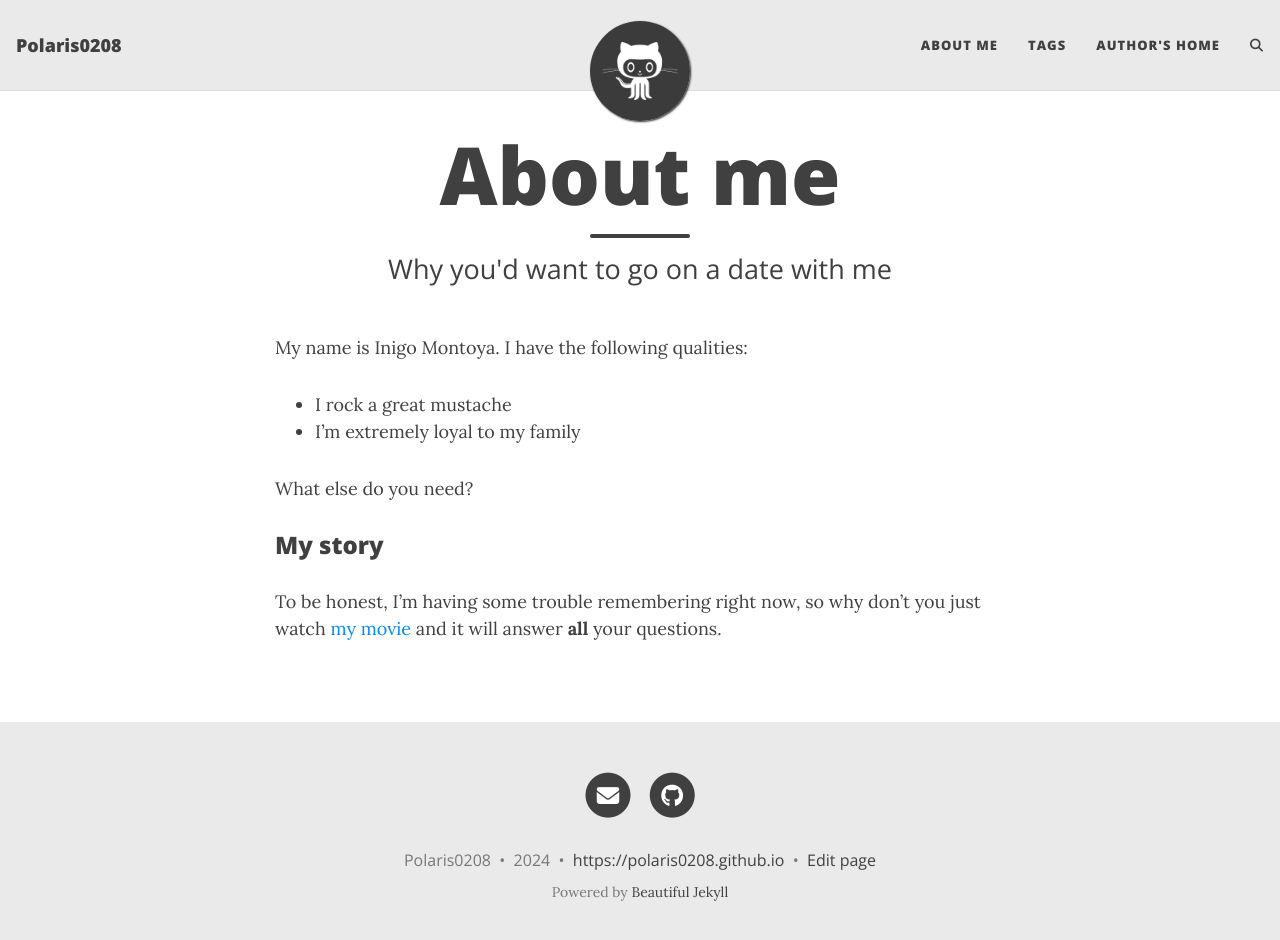
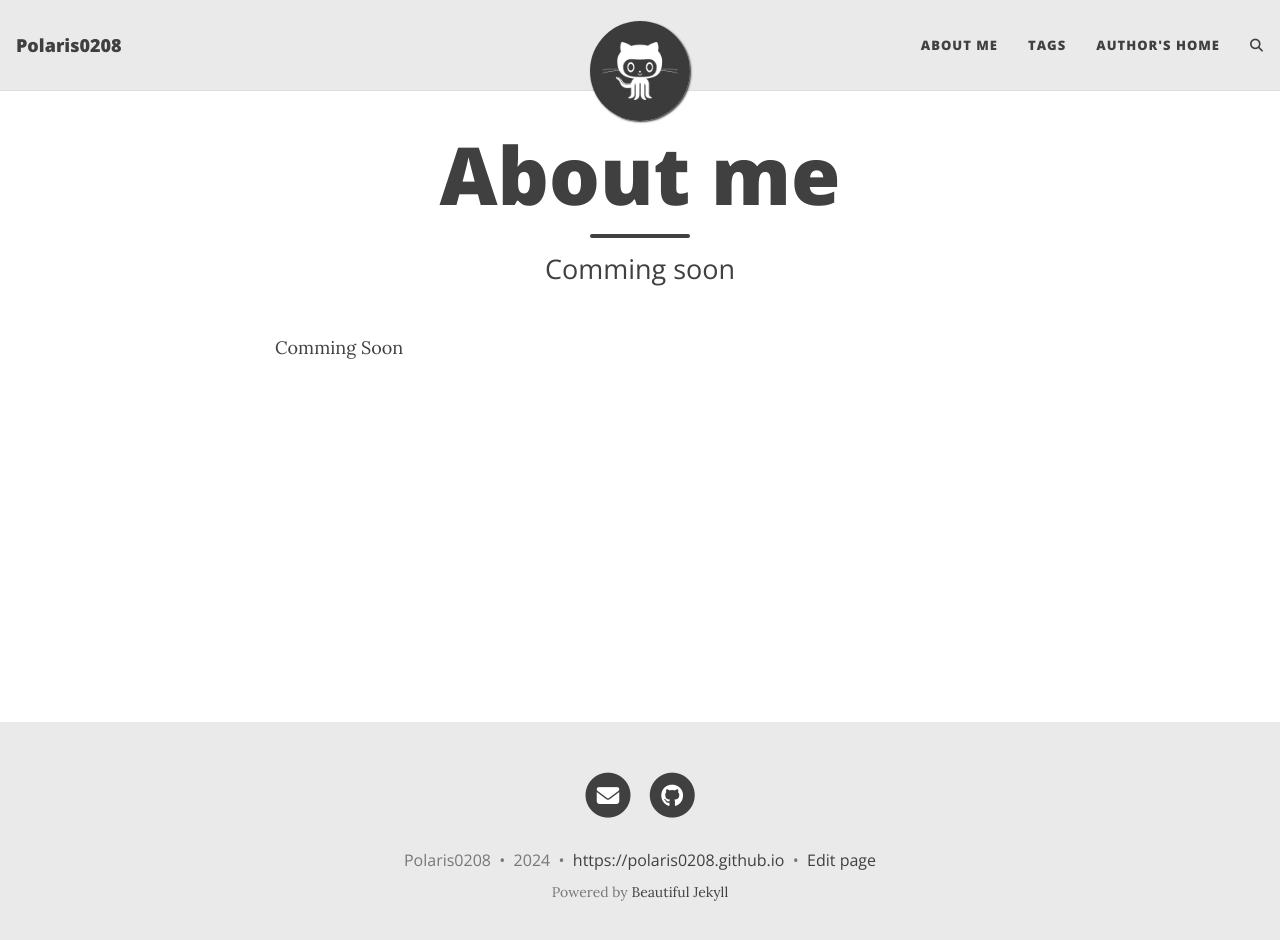
Before and after one commit to polaris0208/polaris0208.github.io, a Jekyll site: the page built from aboutme.md, in a window 1280 px wide and 953 px high. Shown: the top 940 px of the window. Built offline with Jekyll 4.4.1, drawn with Linux system fonts in a browser that asks for light colours; comment, search, counter and statistics services are not loaded.

Commit message:
about me init

```diff
--- a/aboutme.md
+++ b/aboutme.md
@@ -1,16 +1,7 @@
 ---
 layout: page
 title: About me
-subtitle: Why you'd want to go on a date with me
+subtitle: Comming soon
 ---
 
-My name is Inigo Montoya. I have the following qualities:
-
-- I rock a great mustache
-- I'm extremely loyal to my family
-
-What else do you need?
-
-### My story
-
-To be honest, I'm having some trouble remembering right now, so why don't you just watch [my movie](https://en.wikipedia.org/wiki/The_Princess_Bride_%28film%29) and it will answer **all** your questions.
+Comming Soon
```
Also changed, not shown: _posts/2024-10-21-post-test.md (+4 -4 lines).
